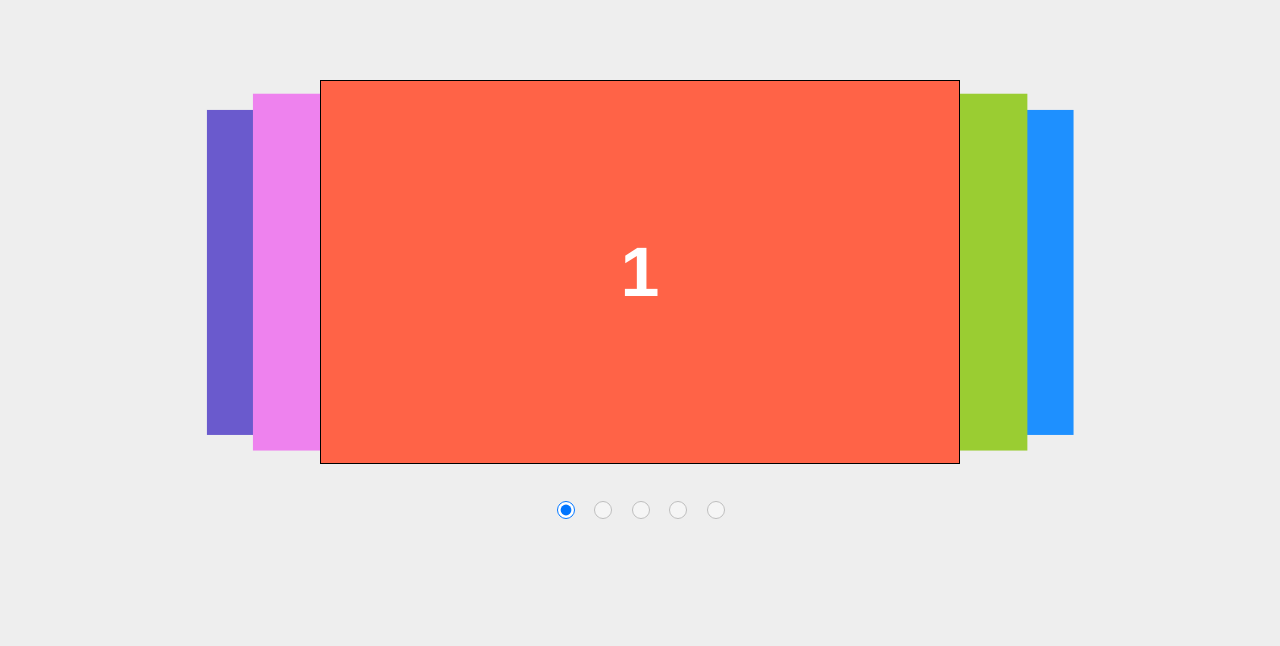
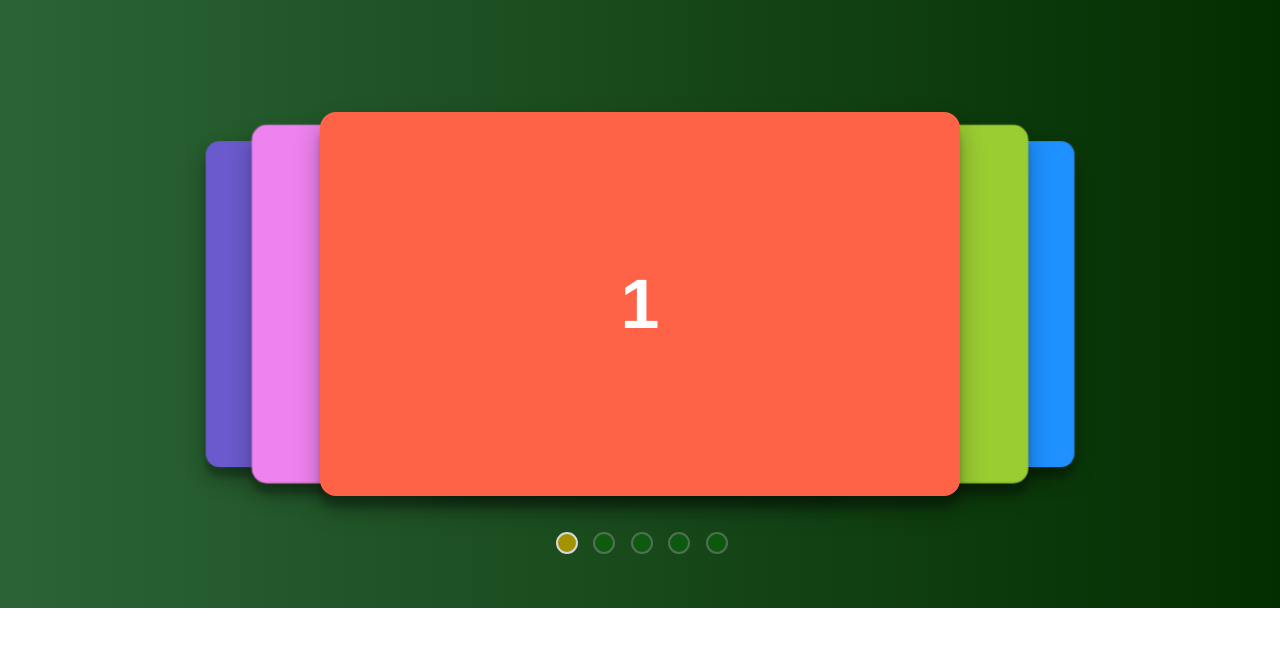
Before and after one commit to Seko461/my-3d-slider, a plain HTML site: page index.html in a window 1280 px wide. Drawn offline with Linux system fonts and the light colour scheme.

Commit message:
add style

```diff
--- a/assets/css/style.css
+++ b/assets/css/style.css
@@ -2,18 +2,18 @@
     margin: 0;
     padding: 0;
     box-sizing: border-box;
+
 }
 
-body {
-    background: #eee;
-    user-select: none;
-
+.container {
+    padding: 2rem 0;
+    background: linear-gradient(to right, #2c6436, #032e00);
 }
 
 #slider {
     width: 50%;
     height: 30vw;
-    border: 1px solid black;
+    /* border: 1px solid black; */
     margin: 80px auto;
     font-family: 'helvetica';
     position: relative;
@@ -40,8 +40,36 @@ input[type=radio]:nth-child(5) {
     margin-right: 0;
 }
 
+input[type='radio']:after {
+    width: 18px;
+    height: 18px;
+    border-radius: 15px;
+    top: -2px;
+    left: -1px;
+    position: relative;
+    background-color: #007500;
+    content: '';
+    display: inline-block;
+    visibility: visible;
+    border: 2px solid rgb(171, 171, 171);
+}
+
 input[type=radio]:checked {
     opacity: 1;
+}
+
+input[type='radio']:checked:after {
+    width: 18px;
+    height: 18px;
+    border-radius: 15px;
+    top: -2px;
+    left: -1px;
+    position: relative;
+    background-color: #a39300;
+    content: '';
+    display: inline-block;
+    visibility: visible;
+    border: 2px solid rgb(216, 216, 216);
 }
 
 #slider>label {
@@ -57,6 +85,8 @@ input[type=radio]:checked {
     align-items: center;
     justify-content: center;
     cursor: pointer;
+    box-shadow: 0 13px 26px rgba(0, 0, 0, 0.3), 0 12px 6px rgba(0, 0, 0, 0.2);
+    border-radius: 1rem;
 }
 
 #slide1 {
--- a/index.html
+++ b/index.html
@@ -10,6 +10,7 @@
 </head>
 
 <body>
+    <div class="container">
         <section id="slider">
             <input type="radio" name="slider" id="s1" checked>
             <input type="radio" name="slider" id="s2">
@@ -24,6 +25,7 @@
             <label for="s5" id="slide5">5</label>
 
         </section>
+    </div>
 </body>
 
 </html>
```
Lines whose indentation alone changed are shown as unchanged.
